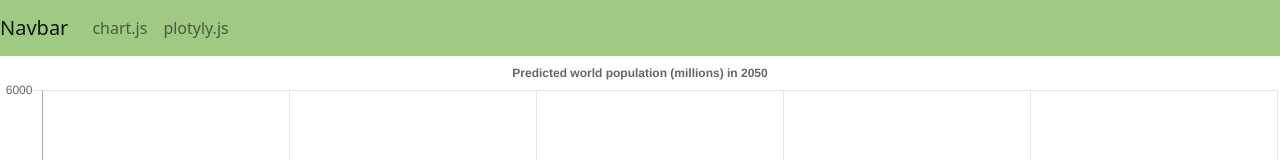
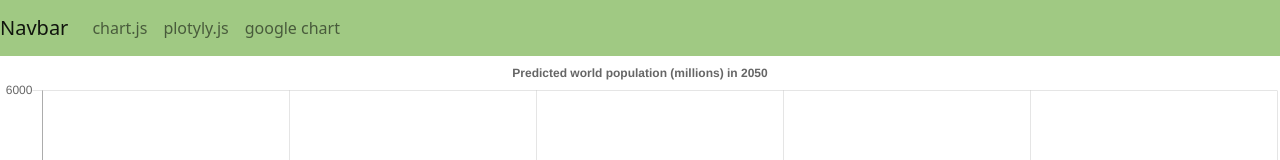
Before and after one commit to kmerz5/Homework6, a plain HTML site: page index.html in a window 1280 px wide. Shown: the top 160 px of the page. Drawn offline with nearby package versions, Linux system fonts and the light colour scheme.

Commit message:
Update index.html

```diff
--- a/index.html
+++ b/index.html
@@ -16,6 +16,7 @@
     <div class="navbar-nav">
       <a class="nav-item nav-link" href="index.html">chart.js</a>
       <a class="nav-item nav-link" href="plotly.html">plotyly.js</a>
+      <a class="nav-item nav-link" href="google.html">google chart</a>
     </div>
   </div>
 </nav>
```
